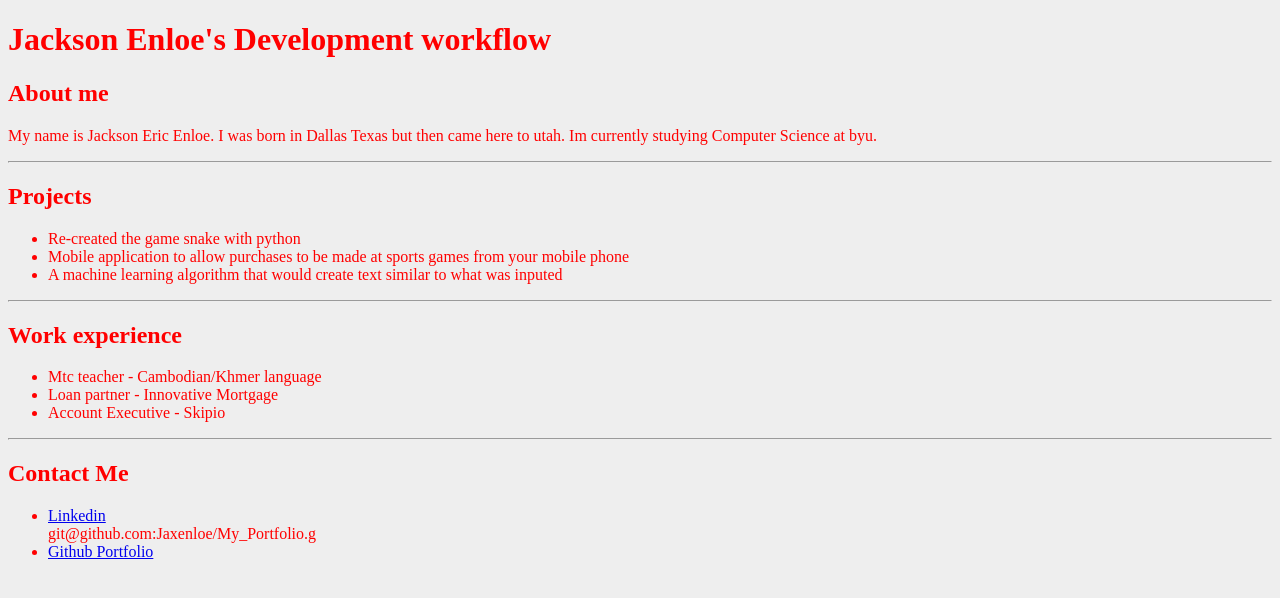
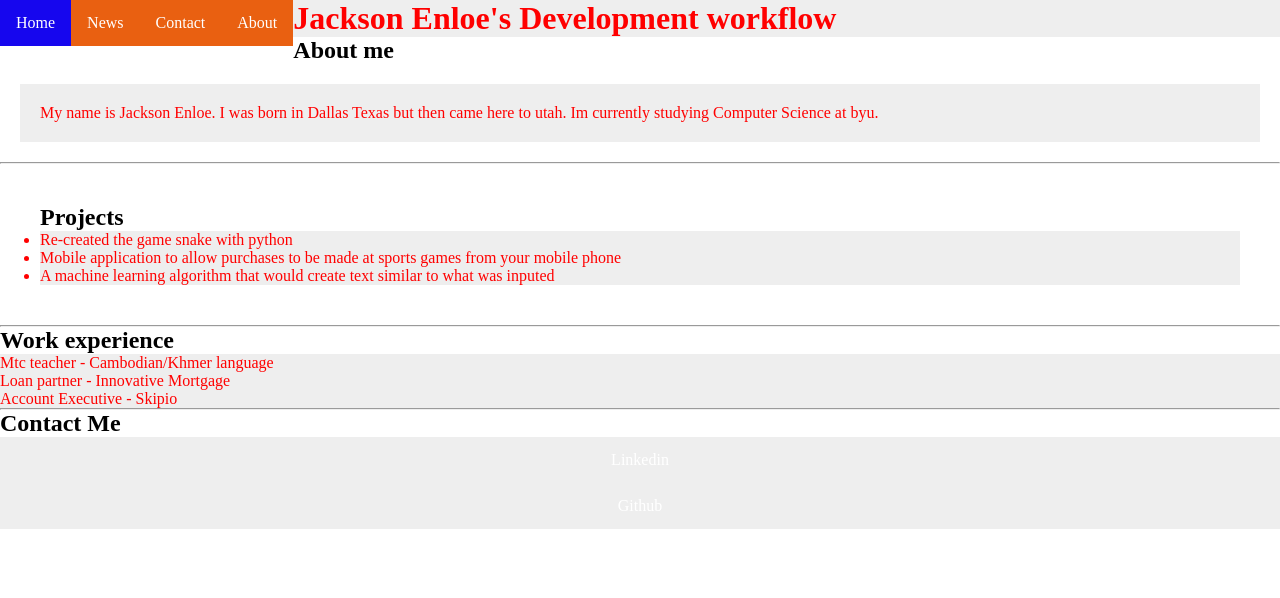
Before and after one commit to Jaxenloe/My_Portfolio, a plain HTML site: page index.html in a window 1280 px wide. Drawn offline with Linux system fonts and the light colour scheme.

Commit message:
added a menu bar

```diff
--- a/index.html
+++ b/index.html
@@ -1,15 +1,21 @@
 <!DOCTYPE html>
 <html>
   <head>
-    <meta charset='UTF-8'/>
     <title> Jacksons Github </title>
     <link rel='stylesheet' href='styles.css'/>
   </head>
   <body>
+    <ul class="menu">
+      <li class="li"><a href="default.asp">Home</a></li>
+      <li class="li"><a href="news.asp">News</a></li>
+      <li class="li"><a href="contact.asp">Contact</a></li>
+      <li class="li"><a href="about.asp">About</a></li>
+    </ul>
     <h1> Jackson Enloe's Development workflow </h1>
     <h2> About me  </h2>
-    <p>My name is Jackson Eric Enloe. I was born in Dallas Texas but then came here to utah. Im currently studying Computer Science at byu.  </p>
+    <p class="box">My name is Jackson Enloe. I was born in Dallas Texas but then came here to utah. Im currently studying Computer Science at byu.  </p>
     <hr>
+    <div class="box">
     <h2> Projects </h2>
 
     <ul>
@@ -17,6 +23,7 @@
       <li> Mobile application to allow purchases to be made at sports games from your mobile phone </li>
       <li> A machine learning algorithm that would create text similar to what was inputed </li>
     </ul>
+    </div>
     <hr>
     <h2> Work experience </h2>
     <ul>
@@ -28,9 +35,7 @@
     <h2> Contact Me </h2>
     <ul>
       <li> <a href="https://www.linkedin.com/in/jackson-enloe-277a895a/"> Linkedin</a> </li>
-git@github.com:Jaxenloe/My_Portfolio.g
-      <li> <a href="https://github.com/Jaxenloe"> Github Portfolio </a>
-
+      <li> <a href="https://github.com/Jaxenloe"> Github </a>
 
 
 
--- a/styles.css
+++ b/styles.css
@@ -1,4 +1,38 @@
-body {
+* {
+    margin: 0;
+    padding: 0;
+    box-sizing: border-box;
+  }
+h1, p, li {
     color:#FF0000;
     background-color: #EEEEEE;
 }
+.li {
+    list-style-type: none;
+    margin: 0;
+    padding: 0;
+    overflow: hidden;
+    background-color: rgb(233, 96, 17);
+    float: left;
+  }
+
+  li a {
+    display: block;
+    color: rgb(255, 255, 255);
+    text-align: center;
+    padding: 14px 16px;
+    text-decoration: none;
+  }
+
+  /* Change the link color to #111 (black) on hover */
+  li a:hover {
+    background-color: rgb(22, 6, 238);
+  }
+.active {
+    background-color: #04AA6D;
+  }
+
+.box {
+    padding: 20px;
+    margin: 20px;
+}
```
